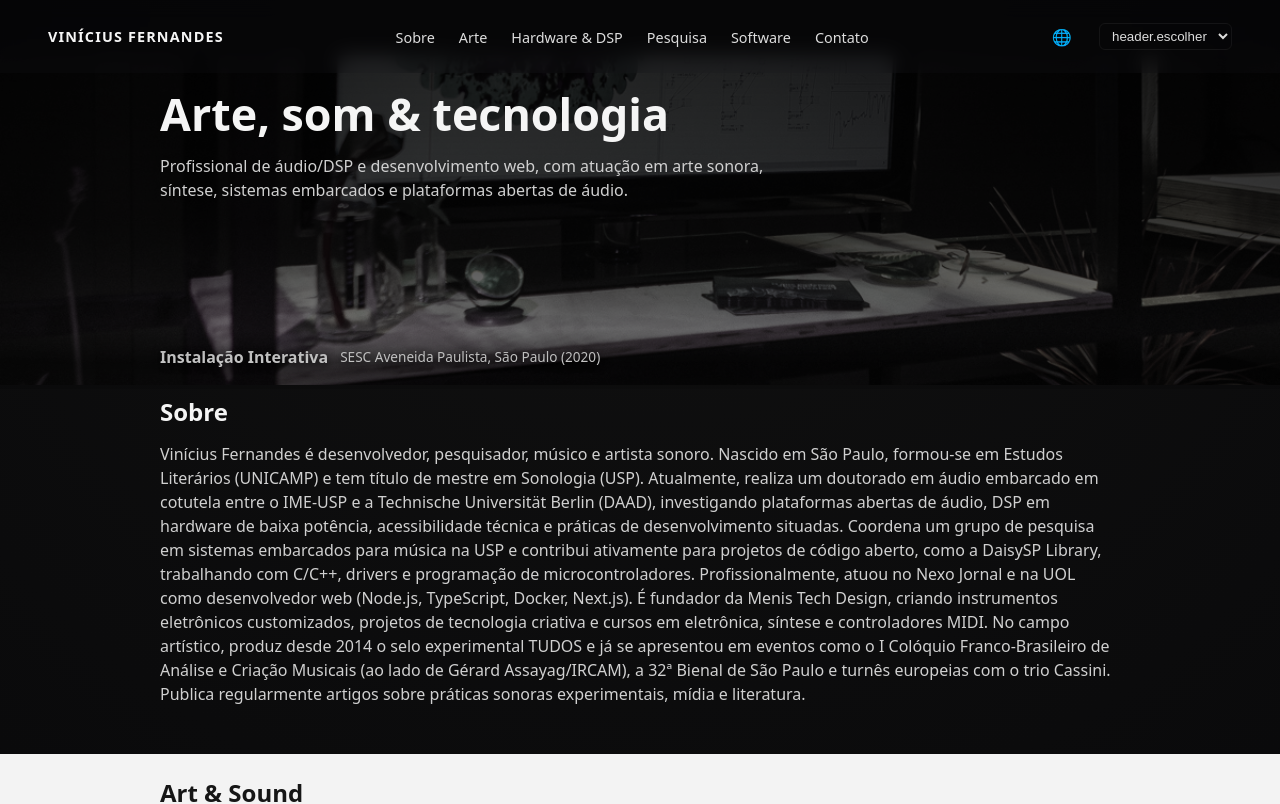
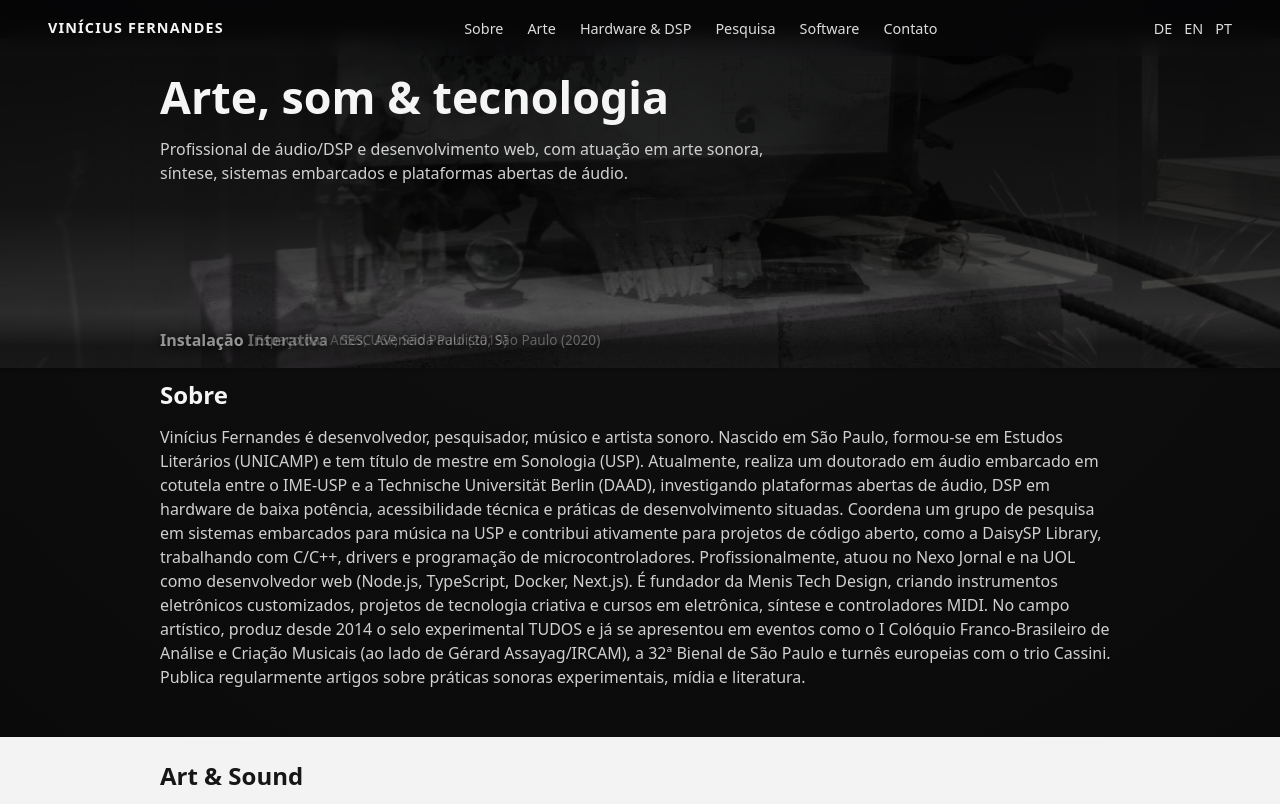
Before and after one commit to viniciusfersil123/vinicius-portfolio, a React (Vite) app: page / in a window 1280 px wide. Shown: the top 804 px of the page. Built offline with nearby package versions, Linux system fonts and the light colour scheme.

Commit message:
little style refactor

```diff
--- a/src/App.css
+++ b/src/App.css
@@ -70,6 +70,25 @@ body {
   color: #fff;
 }
 
+.header-lang-actions {
+  display: flex;
+  align-items: center;
+  gap: 0.75rem;
+}
+
+.header-lang-actions button {
+  background: transparent;
+  border: none;
+  color: #ddd;
+  font-size: 0.9rem;
+  cursor: pointer;
+  padding: 0;
+}
+
+.header-lang-actions button:hover {
+  color: #fff;
+}
+
 .navbar-mobile-toggle {
   display: none;
   width: 40px;
@@ -96,7 +115,7 @@ body {
 
 @media (max-width: 970px) {
   .navbar nav,
-  .navbar .header-lang-controls {
+  .header-lang-actions {
     display: none !important;
   }
 
@@ -251,7 +270,7 @@ body {
   }
 }
 
-@media (max-width: 540px) {
+@media (max-width: 600px) {
   .hero {
     height: 260px;
     margin-bottom: 1.5rem;
@@ -259,6 +278,7 @@ body {
 
   .highlight-overlay {
     flex-direction: column;
+    align-items: start;
     gap: 0;
   }
 
@@ -354,7 +374,7 @@ body {
 }
 
 #contact {
- padding-bottom: 1rem;
+  padding-bottom: 1rem;
 }
 
 .section--inverted {
--- a/src/components/Header.tsx
+++ b/src/components/Header.tsx
@@ -1,5 +1,4 @@
 import React from "react";
-import { useLanguage } from "../context/LanguageProvider";
 import { useTranslation } from "../hooks/useTranslation";
 
 type Props = {
@@ -7,7 +6,6 @@ type Props = {
 };
 
 export default function Header({ onLogoClick }: Props) {
-  const { lang, setLang, openLangModal } = useLanguage();
   const { t } = useTranslation();
 
   const scrollToSection = (sectionId: string) => {
@@ -30,6 +28,11 @@ export default function Header({ onLogoClick }: Props) {
   ) => {
     event.preventDefault();
     scrollToSection(sectionId);
+  };
+
+  const onLangClick = (lang: "DE" | "EN" | "PT") => {
+    // placeholder temporário
+    console.log(`Idioma clicado: ${lang}`);
   };
 
   return (
@@ -67,6 +70,18 @@ export default function Header({ onLogoClick }: Props) {
         </a>
       </nav>
 
+      <div className="header-lang-actions" aria-label="Seleção de idioma">
+        <button type="button" onClick={() => onLangClick("DE")}>
+          DE
+        </button>
+        <button type="button" onClick={() => onLangClick("EN")}>
+          EN
+        </button>
+        <button type="button" onClick={() => onLangClick("PT")}>
+          PT
+        </button>
+      </div>
+
       <button
         type="button"
         className="navbar-mobile-toggle"
@@ -74,53 +89,6 @@ export default function Header({ onLogoClick }: Props) {
       >
         ☰
       </button>
-
-      <div
-        className="header-lang-controls"
-        style={{
-          marginLeft: "1rem",
-          display: "flex",
-          alignItems: "center",
-          gap: "0.5rem",
-        }}
-      >
-        <button
-          className="lang-open"
-          onClick={() => (openLangModal ? openLangModal() : undefined)}
-          aria-label={t("header.alterarIdioma") || "Alterar idioma"}
-          style={{
-            background: "transparent",
-            color: "#ddd",
-            border: "none",
-            cursor: "pointer",
-          }}
-        >
-          {lang === "pt-br" && "🇧🇷 PT"}
-          {lang === "en" && "🇬🇧 EN"}
-          {lang === "de" && "🇩🇪 DE"}
-          {!lang && "🌐"}
-        </button>
-
-        <select
-          value={lang || ""}
-          onChange={(e) =>
-            setLang ? setLang(e.target.value as any) : undefined
-          }
-          aria-label={t("header.selecaoIdioma") || "Seleção de idioma"}
-          style={{
-            background: "transparent",
-            color: "#ddd",
-            border: "1px solid rgba(255,255,255,0.06)",
-            padding: "0.25rem 0.5rem",
-            borderRadius: "6px",
-          }}
-        >
-          <option value="">{t("header.escolher") || "Escolher"}</option>
-          <option value="pt-br">🇧🇷 PT</option>
-          <option value="en">🇬🇧 EN</option>
-          <option value="de">🇩🇪 DE</option>
-        </select>
-      </div>
     </header>
   );
 }
--- a/src/components/Highlights.tsx
+++ b/src/components/Highlights.tsx
@@ -33,12 +33,12 @@ const highlights = [
 export default function Highlights() {
   const settings = {
     infinite: true,
-    speed: 1500,
+    speed: 2000,
     slidesToShow: 1,
     slidesToScroll: 1,
     arrows: false,
     autoplay: true,
-    autoplaySpeed: 3000,
+    autoplaySpeed: 5000,
     fade: true,
     cssEase: "linear",
     pauseOnHover: true,
```
